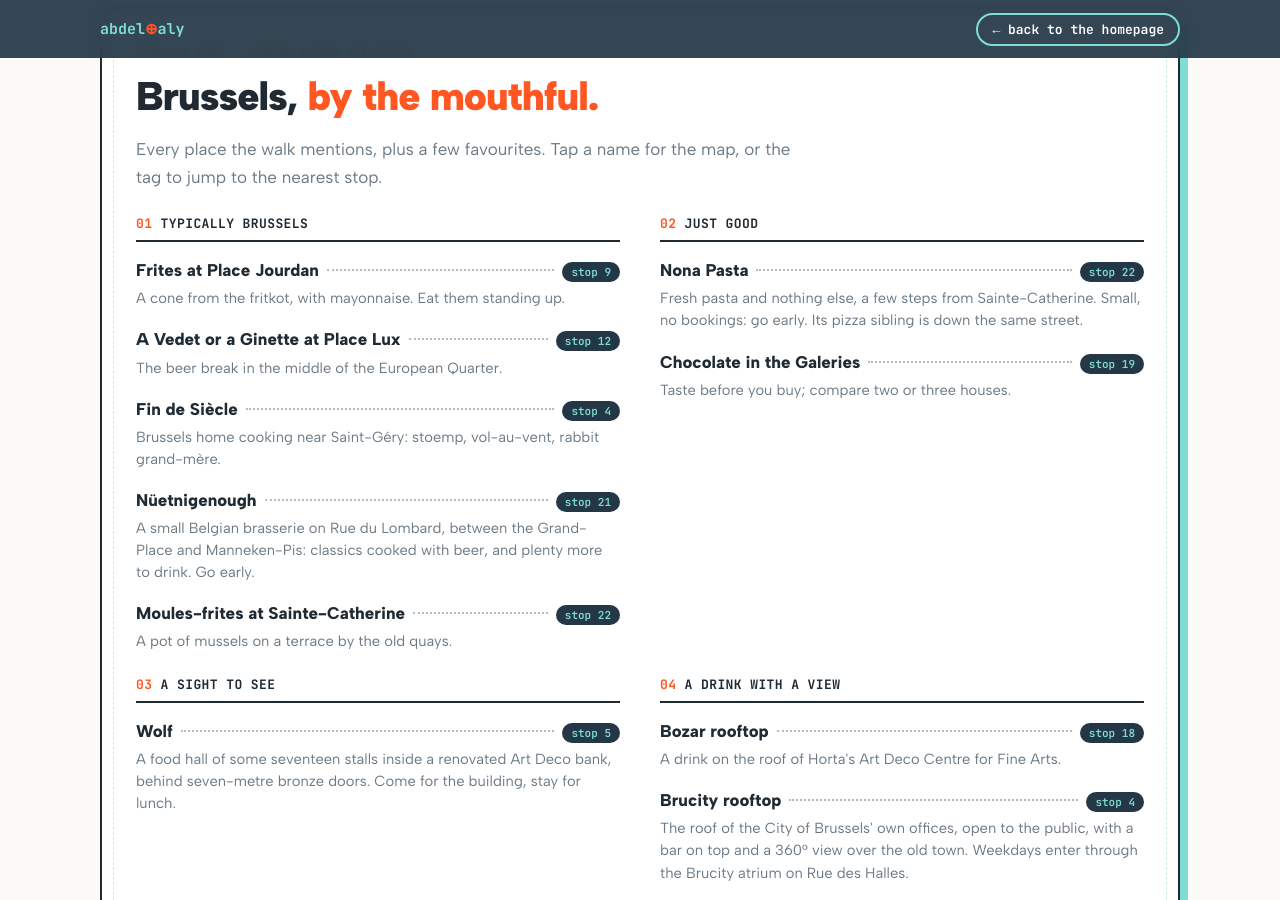
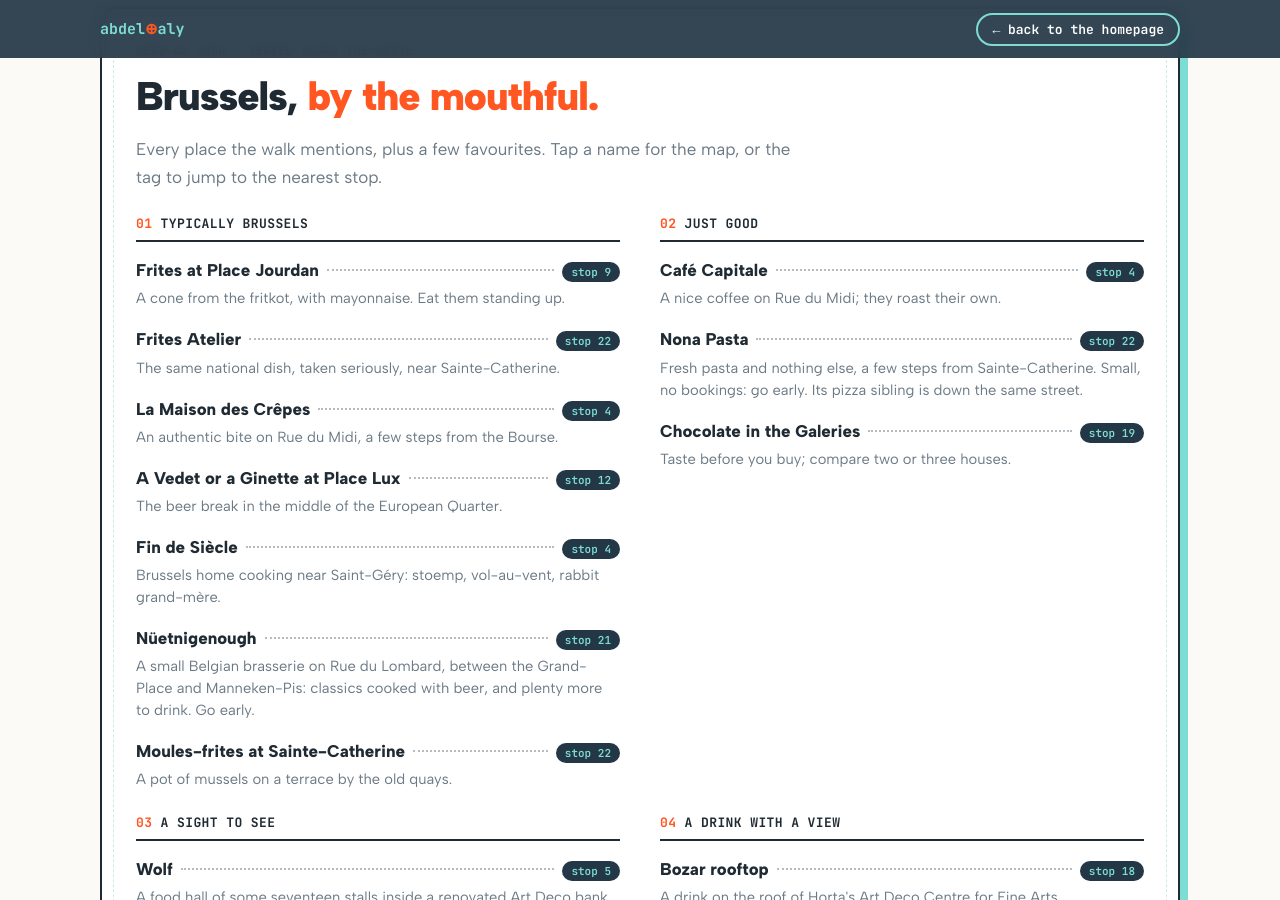
Before and after one commit to abdelrahamanaly/abdelrahamanaly.github.io, a Jekyll site: the page built from brussels/index.html, in a window 1280 px wide and 900 px high, scrolled down 11024 px. Built offline with Jekyll 4.4.1, drawn with Linux system fonts in a browser that asks for light colours; some of the changed text lies outside the part shown.

Commit message:
Brussels menu: Frites Atelier, Maison des Crêpes, Café Capitale, Beursschouwburg rooftop, Sunday brunch coming soon
A course can carry soon: instead of places; it shows as a dashed placeholder.

Co-Authored-By: Claude Opus 5.5 <noreply@anthropic.com>

```diff
--- a/_data/food.yml
+++ b/_data/food.yml
@@ -7,6 +7,10 @@
 #   stop:  optional; the number of the nearest stop on the walk. The tag jumps to that stop.
 #          Leave it out and the tag says "anytime".
 #   note:  one or two short sentences
+#
+# A course with no places yet can say what is coming instead:
+#   - course: Sunday brunch
+#     soon: Still to come.
 #
 # To add a place, copy a "- name:" block under the right course.
 # To add a course, copy a whole "- course:" block. The menu disappears if this file is empty.
@@ -18,6 +22,14 @@
       maps: Place Jourdan Brussels
       stop: 9
       note: A cone from the fritkot, with mayonnaise. Eat them standing up.
+    - name: Frites Atelier
+      maps: Frites Atelier Rue Sainte-Catherine Brussels
+      stop: 22
+      note: The same national dish, taken seriously, near Sainte-Catherine.
+    - name: La Maison des Crêpes
+      maps: La Maison des Crepes Rue du Midi 13 Brussels
+      stop: 4
+      note: An authentic bite on Rue du Midi, a few steps from the Bourse.
     - name: A Vedet or a Ginette at Place Lux
       maps: Place du Luxembourg Brussels
       stop: 12
@@ -37,6 +49,10 @@
 
 - course: Just good
   places:
+    - name: Café Capitale
+      maps: Cafe Capitale Rue du Midi 45 Brussels
+      stop: 4
+      note: A nice coffee on Rue du Midi; they roast their own.
     - name: Nona Pasta
       maps: Nona Pasta Rue Sainte-Catherine Brussels
       stop: 22
@@ -63,3 +79,10 @@
       maps: Brucity Rooftop Rue des Halles 4 Brussels
       stop: 4
       note: "The roof of the City of Brussels' own offices, open to the public, with a bar on top and a 360° view over the old town. Weekdays enter through the Brucity atrium on Rue des Halles."
+    - name: Beursschouwburg rooftop
+      maps: Beursschouwburg Rue Auguste Orts 20 Brussels
+      stop: 4
+      note: The arts centre behind the Bourse opens its roof for drinks in the warm months. Check before you go.
+
+- course: Sunday brunch
+  soon: Still to come. A short list of Sunday brunches is on its way.
--- a/brussels/index.html
+++ b/brussels/index.html
@@ -134,6 +134,7 @@ layout: null
   .dish .at{flex:none;font:600 11px "JetBrains Mono",monospace;background:var(--navy);color:var(--mint);border-radius:999px;padding:3px 9px;text-decoration:none;transition:transform .15s}
   .dish .at:hover{transform:rotate(-4deg) scale(1.08)}
   .dish p{margin:3px 0 0;font-size:.92rem;line-height:1.5;color:var(--grey)}
+  .course .soon{margin:0 0 16px;padding:10px 14px;border:2px dashed var(--orange);border-radius:10px;color:var(--grey);font-style:italic;font-size:.92rem}
   .menu .tab{margin:10px 0 0;padding-top:12px;border-top:2px dashed var(--mint-line);font:600 12px "JetBrains Mono",monospace;color:var(--grey);text-align:right}
   @media (max-width:860px){.courses{grid-template-columns:1fr;gap:10px}.menu{padding:28px 22px 22px}}
   @media (prefers-reduced-motion:reduce){.food-link{animation:none}html{scroll-behavior:auto}}
@@ -677,6 +678,9 @@ layout: null
           <p>{{ d.note }}</p>
         </div>
         {%- endfor %}
+        {%- if c.soon %}
+        <p class="soon">{{ c.soon }}</p>
+        {%- endif %}
       </div>
 {%- endfor %}
     </div>
```
